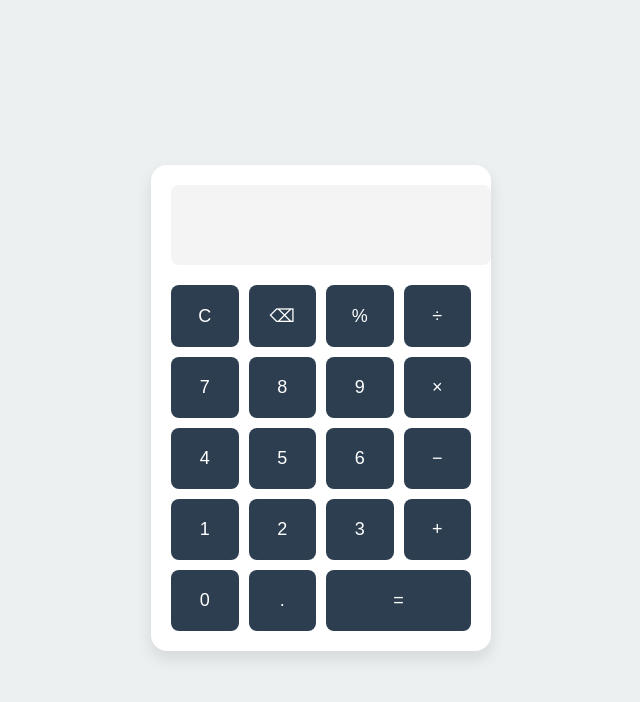
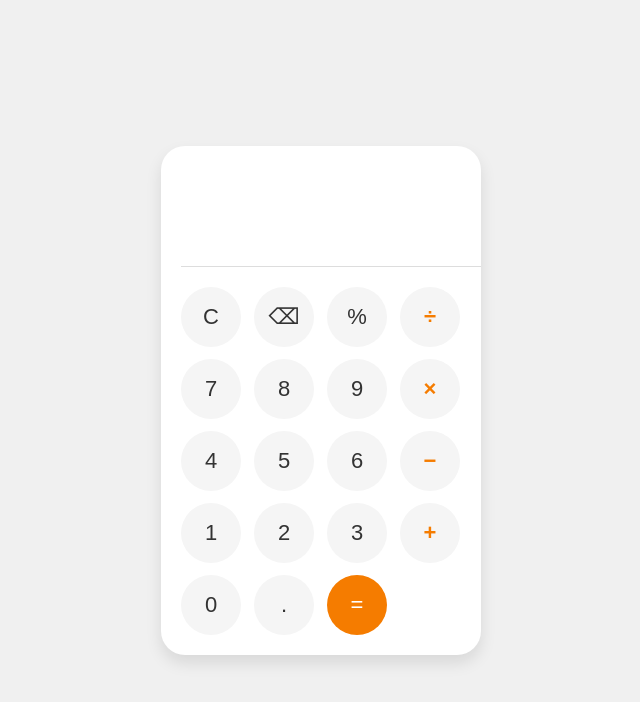
Before and after one commit to ahmadreza-alinasab/ahmadreza-alinasab.github.io, a plain HTML site: page calculator.html in a window 1280 px wide. Shown: the whole page, without its empty margins (319-959 px from the left). Drawn offline with Linux system fonts and the light colour scheme.

Commit message:
MIUI-style calculator (HTML/CSS/JS) with % and backspace support
Update Projects section: link to MIUI calculator added

```diff
--- a/calculator.html
+++ b/calculator.html
@@ -3,11 +3,12 @@
 <head>
   <meta charset="UTF-8" />
   <meta name="viewport" content="width=device-width, initial-scale=1.0"/>
-  <title>Simple Calculator</title>
+  <title>MIUI Style Calculator</title>
   <style>
     body {
-      font-family: Arial, sans-serif;
-      background: #ecf0f1;
+      margin: 0;
+      background: #f0f0f0;
+      font-family: 'Segoe UI', Roboto, sans-serif;
       display: flex;
       justify-content: center;
       align-items: center;
@@ -15,79 +16,92 @@
     }
 
     .calculator {
-      background: #fff;
+      background: #ffffff;
+      border-radius: 24px;
+      box-shadow: 0 8px 16px rgba(0, 0, 0, 0.1);
+      width: 320px;
       padding: 20px;
-      border-radius: 16px;
-      box-shadow: 0 8px 16px rgba(0,0,0,0.1);
-      width: 300px;
+      box-sizing: border-box;
     }
 
     .display {
       width: 100%;
-      height: 60px;
-      font-size: 24px;
+      height: 80px;
+      background: none;
+      border: none;
+      font-size: 32px;
       text-align: right;
+      padding: 10px;
       margin-bottom: 20px;
-      padding: 10px;
-      border: none;
-      background: #f4f4f4;
-      border-radius: 8px;
+      color: #000;
+      border-bottom: 1px solid #ddd;
     }
 
     .buttons {
       display: grid;
       grid-template-columns: repeat(4, 1fr);
-      gap: 10px;
+      gap: 12px;
     }
 
     button {
-      padding: 20px;
-      font-size: 18px;
       border: none;
-      border-radius: 8px;
-      background-color: #2c3e50;
-      color: white;
+      border-radius: 50%;
+      font-size: 22px;
+      height: 60px;
+      width: 60px;
+      background-color: #f5f5f5;
+      color: #333;
       cursor: pointer;
-      transition: background 0.3s ease;
+      transition: background 0.2s ease;
     }
 
-    button:hover {
-      background-color: #1abc9c;
+    button:active {
+      background-color: #e0e0e0;
     }
 
-    .span-two {
-      grid-column: span 2;
+    .operator {
+      color: #f57c00;
+      font-weight: bold;
+    }
+
+    .equal {
+      background-color: #f57c00;
+      color: #fff;
+    }
+
+    .equal:active {
+      background-color: #e06000;
     }
   </style>
 </head>
 <body>
-
   <div class="calculator">
     <input type="text" id="display" class="display" disabled />
+
     <div class="buttons">
       <button onclick="clearDisplay()">C</button>
       <button onclick="backspace()">⌫</button>
       <button onclick="append('%')">%</button>
-      <button onclick="append('/')">÷</button>
+      <button class="operator" onclick="append('/')">÷</button>
 
       <button onclick="append('7')">7</button>
       <button onclick="append('8')">8</button>
       <button onclick="append('9')">9</button>
-      <button onclick="append('*')">×</button>
+      <button class="operator" onclick="append('*')">×</button>
 
       <button onclick="append('4')">4</button>
       <button onclick="append('5')">5</button>
       <button onclick="append('6')">6</button>
-      <button onclick="append('-')">−</button>
+      <button class="operator" onclick="append('-')">−</button>
 
       <button onclick="append('1')">1</button>
       <button onclick="append('2')">2</button>
       <button onclick="append('3')">3</button>
-      <button onclick="append('+')">+</button>
+      <button class="operator" onclick="append('+')">+</button>
 
       <button onclick="append('0')">0</button>
       <button onclick="append('.')">.</button>
-      <button class="span-two" onclick="calculate()">=</button>
+      <button class="equal" onclick="calculate()" style="grid-column: span 2;">=</button>
     </div>
   </div>
 
@@ -118,6 +132,5 @@
       }
     }
   </script>
-
 </body>
 </html>
```
